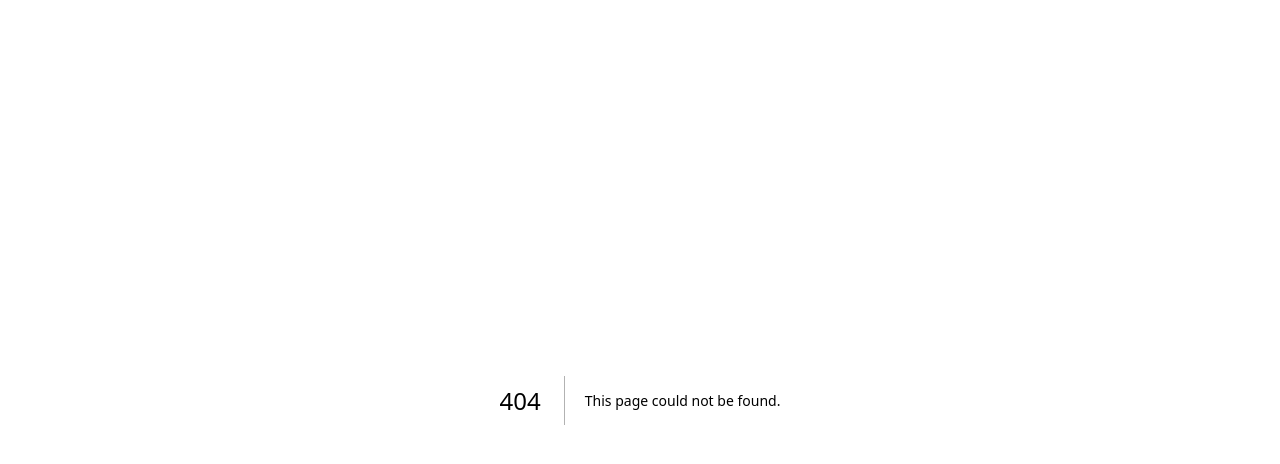
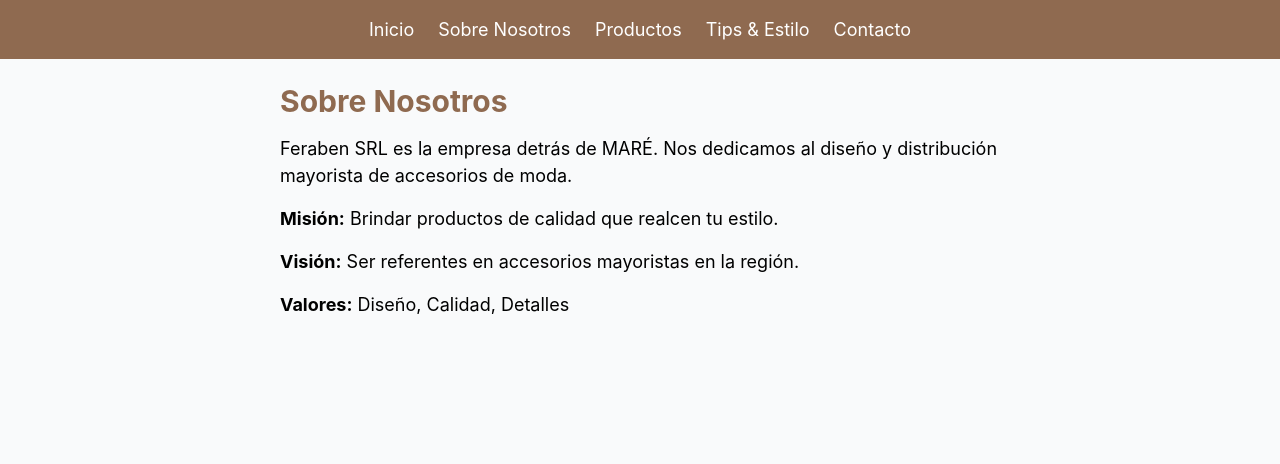
Before and after one commit to Ferabensrl/mare-catalogo-web, a Next.js app: page /sobre-nosotros in a window 1280 px wide. Before the commit this address had no page. Shown: the top 464 px of the page. Built offline with nearby package versions, Linux system fonts and the light colour scheme.

Commit message:
Add basic institutional site structure with Tailwind

```diff
--- a/package.json
+++ b/package.json
@@ -19,7 +19,10 @@
   "devDependencies": {
     "xlsx": "^0.18.5",
     "eslint": "^8.0.0",
-    "eslint-config-next": "^14.0.0"
+    "eslint-config-next": "^14.0.0",
+    "tailwindcss": "^3.4.4",
+    "postcss": "^8.4.16",
+    "autoprefixer": "^10.4.16"
   },
   "engines": {
     "node": ">=18.0.0"
--- /dev/null
+++ b/postcss.config.js
@@ -0,0 +1,6 @@
+module.exports = {
+  plugins: {
+    tailwindcss: {},
+    autoprefixer: {},
+  },
+}
--- /dev/null
+++ b/src/app/contacto/page.js
@@ -0,0 +1,12 @@
+export default function Contacto() {
+  return (
+    <div className="p-6 space-y-4 text-center">
+      <h1 className="text-3xl font-bold text-[#8F6A50]">Contacto</h1>
+      <p>¿Querés vender MARÉ en tu comercio? ¡Contactanos!</p>
+      <a href="https://wa.me/59897998999" className="text-white px-4 py-2 rounded" style={{backgroundColor:'#25D366'}}>
+        Enviar WhatsApp
+      </a>
+      <a href="https://instagram.com/mare_uy" className="block underline text-[#8F6A50]">@mare_uy en Instagram</a>
+    </div>
+  )
+}
--- a/src/app/layout.js
+++ b/src/app/layout.js
@@ -1,4 +1,5 @@
 import './globals.css'
+import Link from 'next/link'
 
 export const metadata = {
   title: 'MARÉ - Catálogo Digital',
@@ -15,8 +16,15 @@
         <link rel="icon" href="/favicon.ico" />
         <meta name="theme-color" content="#8F6A50" />
       </head>
-      <body className="min-h-screen bg-gray-50">
-        {children}
+      <body className="min-h-screen bg-gray-50 flex flex-col">
+        <nav className="bg-[#8F6A50] text-white p-4 flex justify-center space-x-6">
+          <Link href="/" className="hover:underline">Inicio</Link>
+          <Link href="/sobre-nosotros" className="hover:underline">Sobre Nosotros</Link>
+          <Link href="/productos" className="hover:underline">Productos</Link>
+          <Link href="/tips" className="hover:underline">Tips & Estilo</Link>
+          <Link href="/contacto" className="hover:underline">Contacto</Link>
+        </nav>
+        <main className="flex-1">{children}</main>
       </body>
     </html>
   )
--- a/src/app/page.js
+++ b/src/app/page.js
@@ -1,9 +1,17 @@
-import CatalogoMare from '../components/CatalogoMare'
-
-export default function Home() {
+export default function HomePage() {
   return (
-    <main>
-      <CatalogoMare />
-    </main>
+    <div className="relative h-screen flex items-center justify-center text-center">
+      <video
+        className="absolute w-full h-full object-cover"
+        src="https://www.w3schools.com/html/mov_bbb.mp4"
+        autoPlay
+        muted
+        loop
+      />
+      <div className="relative z-10 text-white">
+        <h1 className="text-5xl font-serif mb-4">MARÉ</h1>
+        <p className="text-xl">Tu estilo en cada detalle</p>
+      </div>
+    </div>
   )
 }
--- /dev/null
+++ b/src/app/productos/page.js
@@ -0,0 +1,9 @@
+import CatalogoMare from '../../components/CatalogoMare'
+
+export default function Home() {
+  return (
+    <main>
+      <CatalogoMare />
+    </main>
+  )
+}
--- /dev/null
+++ b/src/app/sobre-nosotros/page.js
@@ -0,0 +1,14 @@
+import contenido from '../../data/contenido_web.json'
+
+export default function SobreNosotros() {
+  const info = contenido.sobreNosotros
+  return (
+    <div className="p-6 max-w-3xl mx-auto space-y-4">
+      <h1 className="text-3xl font-bold text-[#8F6A50]">Sobre Nosotros</h1>
+      <p>{info.historia}</p>
+      <p><strong>Misión:</strong> {info.mision}</p>
+      <p><strong>Visión:</strong> {info.vision}</p>
+      <p><strong>Valores:</strong> {info.valores.join(', ')}</p>
+    </div>
+  )
+}
--- /dev/null
+++ b/src/app/tips/page.js
@@ -0,0 +1,16 @@
+import contenido from '../../data/contenido_web.json'
+
+export default function TipsPage() {
+  return (
+    <div className="p-6 space-y-8">
+      <h1 className="text-3xl font-bold text-[#8F6A50]">Tips & Estilo</h1>
+      {contenido.tips.map((tip, idx) => (
+        <div key={idx} className="space-y-2">
+          <img src={tip.imagen} alt={tip.titulo} className="w-full h-64 object-cover rounded" />
+          <h2 className="text-xl font-semibold">{tip.titulo}</h2>
+          <p>{tip.contenido}</p>
+        </div>
+      ))}
+    </div>
+  )
+}
--- /dev/null
+++ b/src/data/contenido_web.json
@@ -0,0 +1,21 @@
+{
+  "destacados": [
+    {
+      "titulo": "Nueva colección",
+      "descripcion": "Descubrí los nuevos estilos de la temporada"
+    }
+  ],
+  "sobreNosotros": {
+    "historia": "Feraben SRL es la empresa detrás de MARÉ. Nos dedicamos al diseño y distribución mayorista de accesorios de moda.",
+    "mision": "Brindar productos de calidad que realcen tu estilo.",
+    "vision": "Ser referentes en accesorios mayoristas en la región.",
+    "valores": ["Diseño", "Calidad", "Detalles"]
+  },
+  "tips": [
+    {
+      "titulo": "Cómo combinar accesorios",
+      "imagen": "/imagenes/tip1.jpg",
+      "contenido": "Usá tonos neutros para destacar cada pieza."
+    }
+  ]
+}
--- /dev/null
+++ b/tailwind.config.js
@@ -0,0 +1,10 @@
+/** @type {import('tailwindcss').Config} */
+module.exports = {
+  content: [
+    './src/**/*.{js,jsx,ts,tsx}'
+  ],
+  theme: {
+    extend: {},
+  },
+  plugins: [],
+}
```
Also changed, not shown: 1 other file (tests, documents, lock files or other folders).
